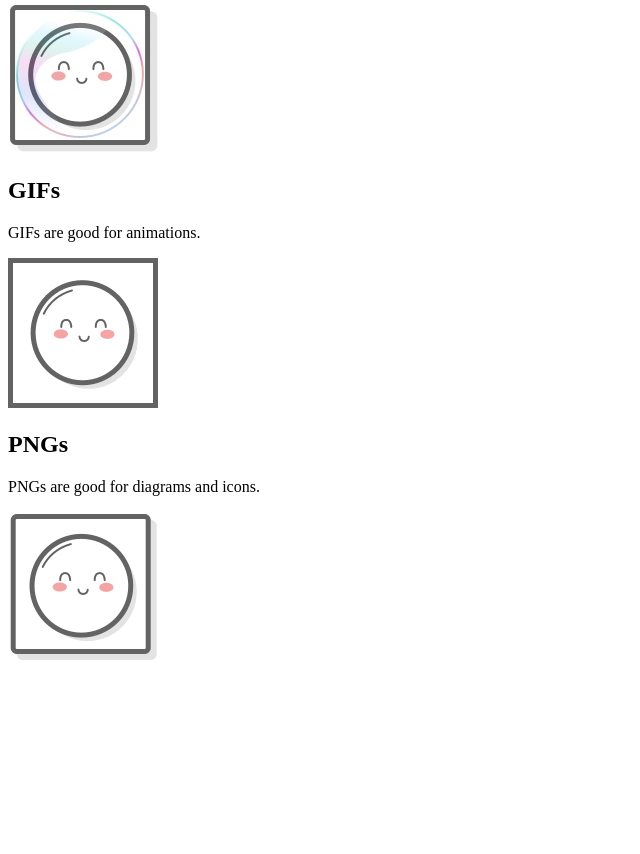
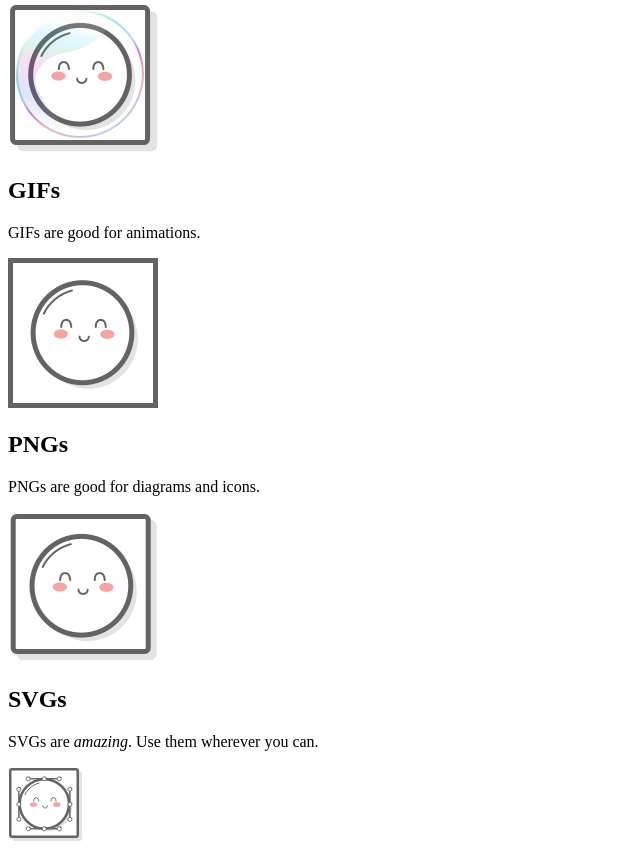
Before and after one commit to wheelinwoody75/git_test, a plain HTML site: page odinhtml/pages/images.html in a window 1280 px wide. Shown: the part 264-1118 px from the top of the page, without its empty margins (0-640 px from the left). Before the commit the page ends 938 px from the top, so only its background shows below. Drawn offline with Linux system fonts and the light colour scheme.

Commit message:
added mochi.svg

```diff
--- a/odinhtml/pages/images.html
+++ b/odinhtml/pages/images.html
@@ -34,6 +34,11 @@
 
 <img src='../images/mochi.png'/>
 
+<h2>SVGs</h2>
+
+<p>SVGs are <em>amazing</em>. Use them wherever you can.</p>
+
+<img src='../images/mochi.svg'/>
 
 
 
```
